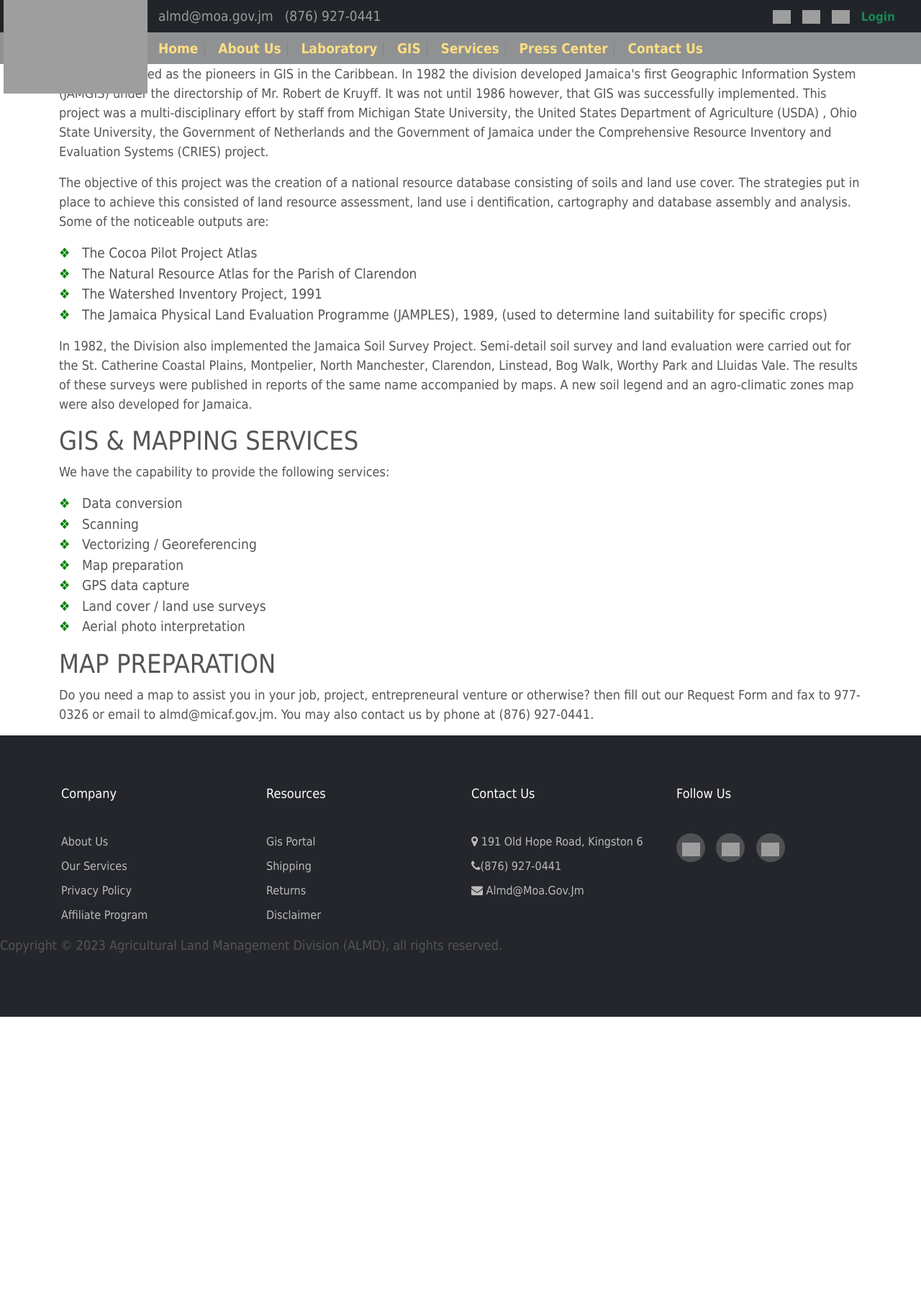
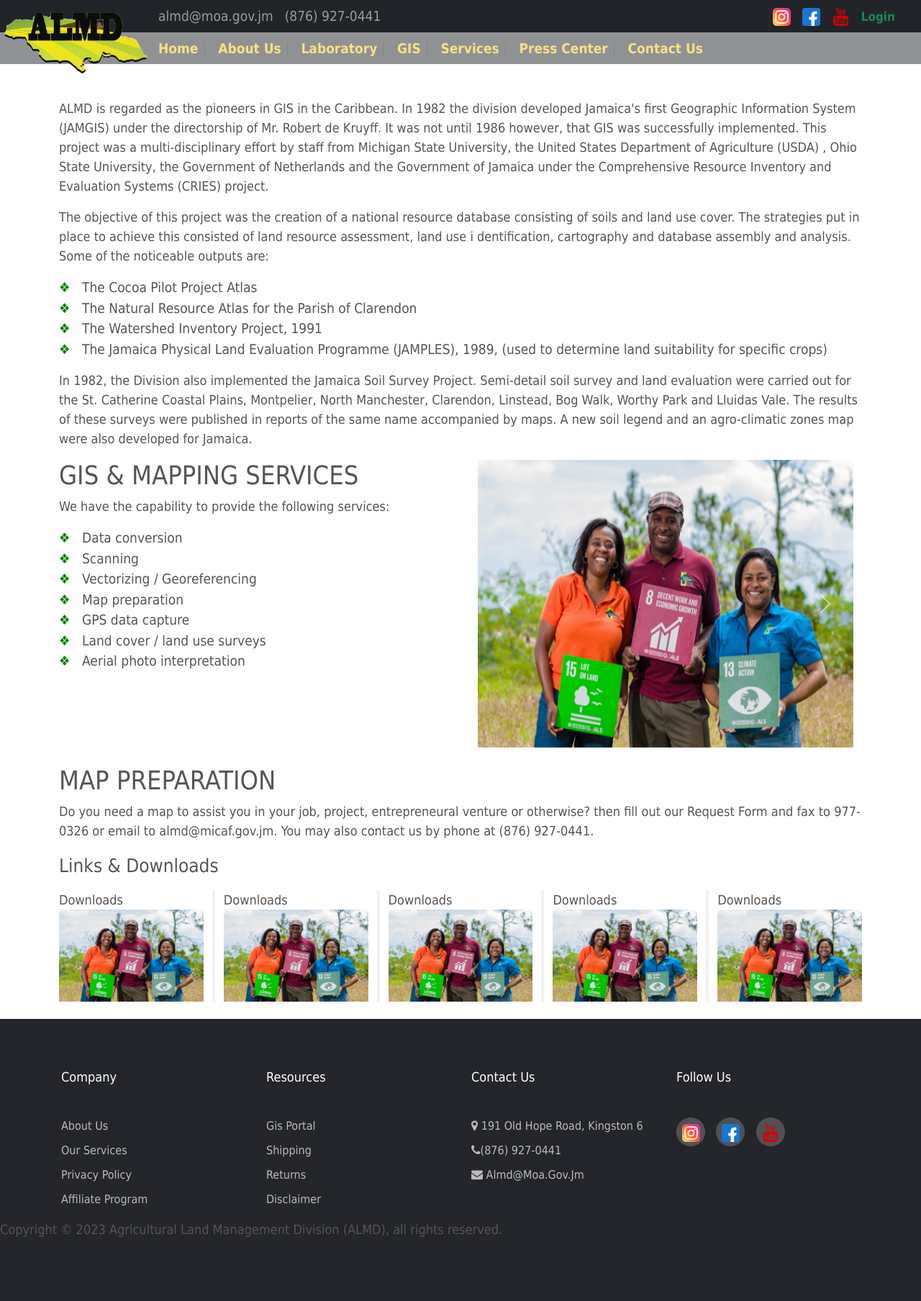
Before and after one commit to cawaynebryan/almd-website, a Flask app: page /resources/gis-portal in a window 1280 px wide. Shown: the whole page at 72% size. Before the commit the page ends 1413 px from the top, so only its background shows below. Run offline with Flask 3, Linux system fonts and the light colour scheme; some libraries are stand-ins or nearby versions; grey boxes are pictures that could not be loaded.

Commit message:
add static files to git

```diff
--- a/almd/forms/forms.py
+++ b/almd/forms/forms.py
@@ -15,13 +15,13 @@ class CatalogueForm(FlaskForm):
 
 class RegisterForm(FlaskForm):
     password = PasswordField("Password", validators=[DataRequired()])
-    username = StringField("Username", validators=[DataRequired()])
+    username = StringField("Username", validators=[InputRequired()])
     submit = SubmitField("Sign Me Up!")
 
 
 class LoginForm(FlaskForm):
     password = PasswordField("Password", validators=[DataRequired()])
-    username = StringField("Username", validators=[DataRequired()])
+    username = StringField("Username", validators=[InputRequired()])
     submit = SubmitField("Login")
 
 
--- a/almd/resources/templates/resources/gis_portal.html
+++ b/almd/resources/templates/resources/gis_portal.html
@@ -3,9 +3,11 @@
 {% block container %}
 {% include 'snippets/header.html'%}
 
+<link href="/static/styles.css" type="text/css">
+
 <div class="container">
 
-    <section>
+    <section class="pt-5">
         <P>ALMD is regarded as the pioneers in GIS in the Caribbean. In 1982 the division developed Jamaica's first
             Geographic Information System (JAMGIS) under the directorship of Mr. Robert de Kruyff. It was not until
             1986 however, that GIS was successfully implemented. This project was a multi-disciplinary effort by staff
@@ -36,7 +38,8 @@
         Jamaica.</p>
     </section>
 
-    <section>
+    <section class="row">
+        <div class="gis-service-left col">
              <h2>GIS & MAPPING SERVICES</h2>
             <p>We have the capability to provide the following services:</p>
             <ul class="custom-bullet">
@@ -48,6 +51,12 @@
                 <li>Land cover / land use surveys</li>
                 <li>Aerial photo interpretation</li>
             </ul>
+        </div >
+
+        <div class="gis-service-right col">
+            {% include '/snippets/gis-carousel.html' %}
+        </div>
+
     </section>
 
      <Section>
@@ -56,6 +65,35 @@
             Request Form and fax to 977-0326 or email to almd@micaf.gov.jm. You may also contact us by phone at
             (876) 927-0441. </p>
     </Section>
+
+    <section class="pt-1 pb-4">
+        <h4>Links & Downloads</h4>
+        <div class="row map-images">
+            <div class="map-collections col">
+                <p>Downloads</p>
+                <img src="/static/files/almd-department.png"/>
+            </div>
+             <div class="map-collections col">
+                <p>Downloads</p>
+                <img src="/static/files/almd-department.png"/>
+            </div>
+             <div class="map-collections col">
+                <p>Downloads</p>
+                <img src="/static/files/almd-department.png"/>
+            </div>
+             <div class="map-collections col">
+                <p>Downloads</p>
+                <img src="/static/files/almd-department.png"/>
+            </div>
+             <div class="map-collections col">
+                <p>Downloads</p>
+                <img src="/static/files/almd-department.png"/>
+            </div>
+        </div>
+
+    </section>
+
+
 </div>
 
 {% include 'snippets/footer.html'%}
--- a/api/api.py
+++ b/api/api.py
@@ -70,7 +70,7 @@ def create_article():
 
     print("__________________________")
     if image_file:
-        handler.put_object_from_file_stream(file_name=image_name, image_body=image_file)
+        s3_handler.put_object_from_file_stream_to_articles(file_name=image_name, image_body=image_file)
         if form:
             if form.title.data: #TODO: Edit to remove erelevand data
                 new_article = Article(
@@ -151,8 +151,8 @@ def delete_article_by_id(id: int):
         return jsonify(error={"Invalid Key": "Please enter a valid API key"}), 403
 
 
-@api_bp.route('/image-server/<imageName>', methods=['GET', 'POST'])
-def get_image(imageName):
+@api_bp.route('/image-server-static/<imageName>', methods=['GET', 'POST'])
+def get_image_static(imageName):
     """Fetch Image from image server."""
     print(imageName)
     try:
@@ -168,3 +168,22 @@ def get_image(imageName):
         print(f"file: {imageName} not found!")
         print(f'The error is: {error}')
         return "File Not Found"
+
+
+@api_bp.route('/image-server-articles/<imageName>', methods=['GET', 'POST'])
+def get_image_articles(imageName):
+    """Fetch Image from image server."""
+    print(imageName)
+    try:
+        s3 = boto3.client(
+            's3',
+            aws_access_key_id=os.environ.get('AWS_ACCESS_KEY_ID'),
+            aws_secret_access_key=os.environ.get('AWS_SECRET_ACCESS_KEY'))
+        s3_object = s3.get_object(Bucket=BUCKET_NAME, Key=f'Articles/{imageName}')
+        return s3_object['Body'].read()
+
+    except botocore.exceptions.ClientError as error:
+        flash(f'image {imageName} was not found')
+        print(f"file: {imageName} not found!")
+        print(f'The error is: {error}')
+        return "File Not Found"
--- a/static/css/styles.css
+++ b/static/css/styles.css
@@ -228,4 +228,23 @@ section .container{ /* expand container div for each row in the main article sec
     border-bottom-left-radius: 0px;
     border-bottom-right-radius: 0px;
 }*/
-/*
+
+
+/* GIS Section CSS*/
+.map-collections img{
+    max-width: 100%;
+    height: 180x;
+}
+
+.map-collections p{
+    margin-bottom: 0px;
+
+}
+
+.map-collections {
+   border-right:  4px solid rgba(210, 210, 210, 0.3);
+}
+
+.map-collections:last-child {
+   border-right: 0;
+}
--- a/templates/snippets/gis-carousel.html
+++ b/templates/snippets/gis-carousel.html
@@ -6,13 +6,13 @@
   <div id="carouselExampleAutoplaying" class="carousel slide" data-bs-ride="carousel">
     <div class="carousel-inner">
       <div class="carousel-item active">
-        <img src="static/files/almd-department.png" class="d-block w-100" alt="...">
+        <img src="/static/files/almd-department.png" class="d-block w-100" alt="...">
       </div>
       <div class="carousel-item">
-        <img src="static/files/almd-department.png" class="d-block w-100" alt="...">
+        <img src="/static/files/almd-department.png" class="d-block w-100" alt="...">
       </div>
       <div class="carousel-item">
-        <img src="static/files/almd-department.png" class="d-block w-100" alt="...">
+        <img src="/static/files/almd-department.png" class="d-block w-100" alt="...">
       </div>
     </div>
     <button class="carousel-control-prev" type="button" data-bs-target="#carouselExampleAutoplaying"
```
Also changed, not shown: almd/resources/static/styles.css (+10 -0 lines), api/aws.py (+7 -2 lines), instance/database.db (added), static/files/almd-department.png (added), static/files/carousel1.jpg (added), static/files/facebook.png (added), static/files/instagram.png (added), static/files/lab.png (added), static/files/logo.jpg (added), static/files/logo.png (added), static/files/twitter.png (added), static/files/youtube.png (added), 1 other file. Lines whose indentation alone changed are shown as unchanged.
